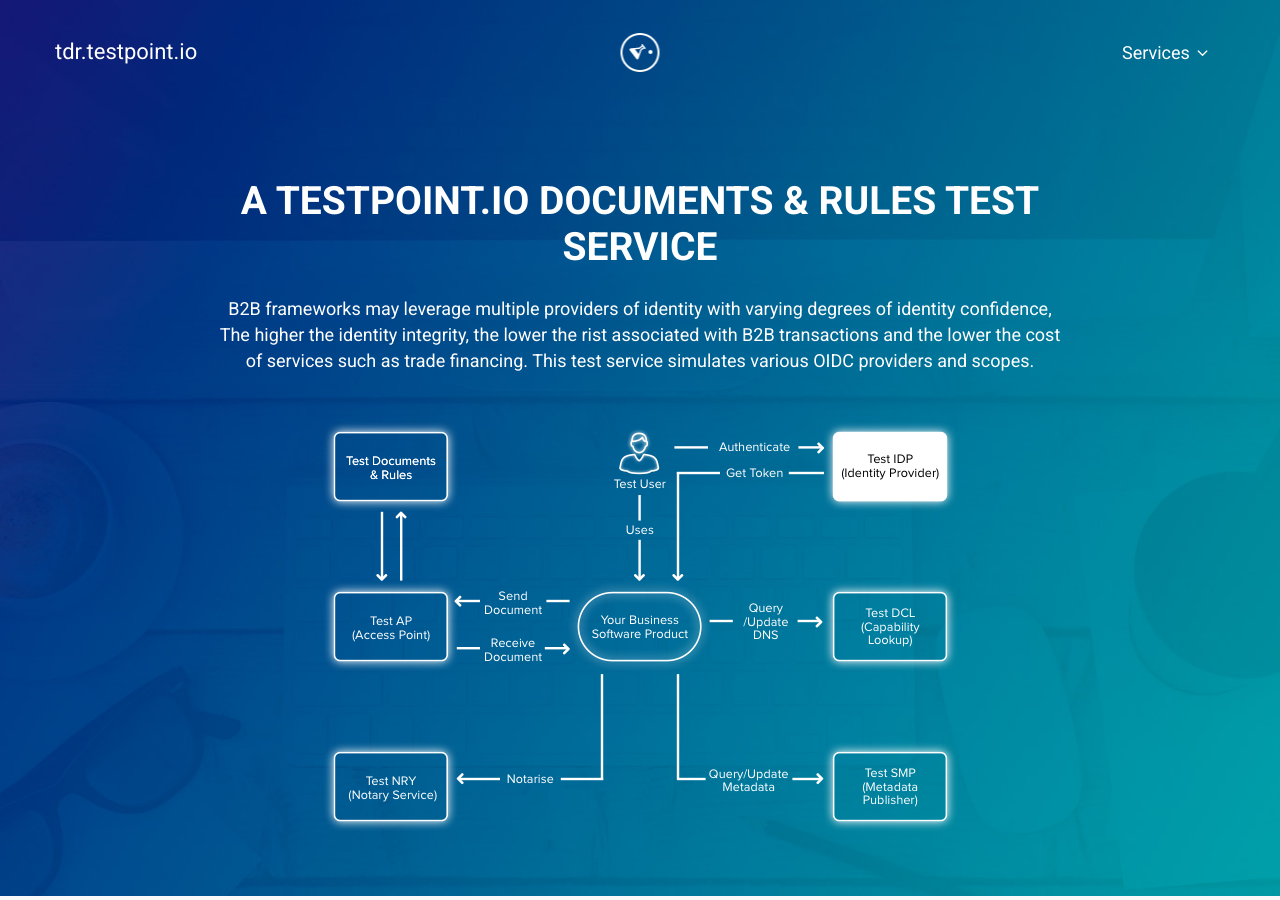
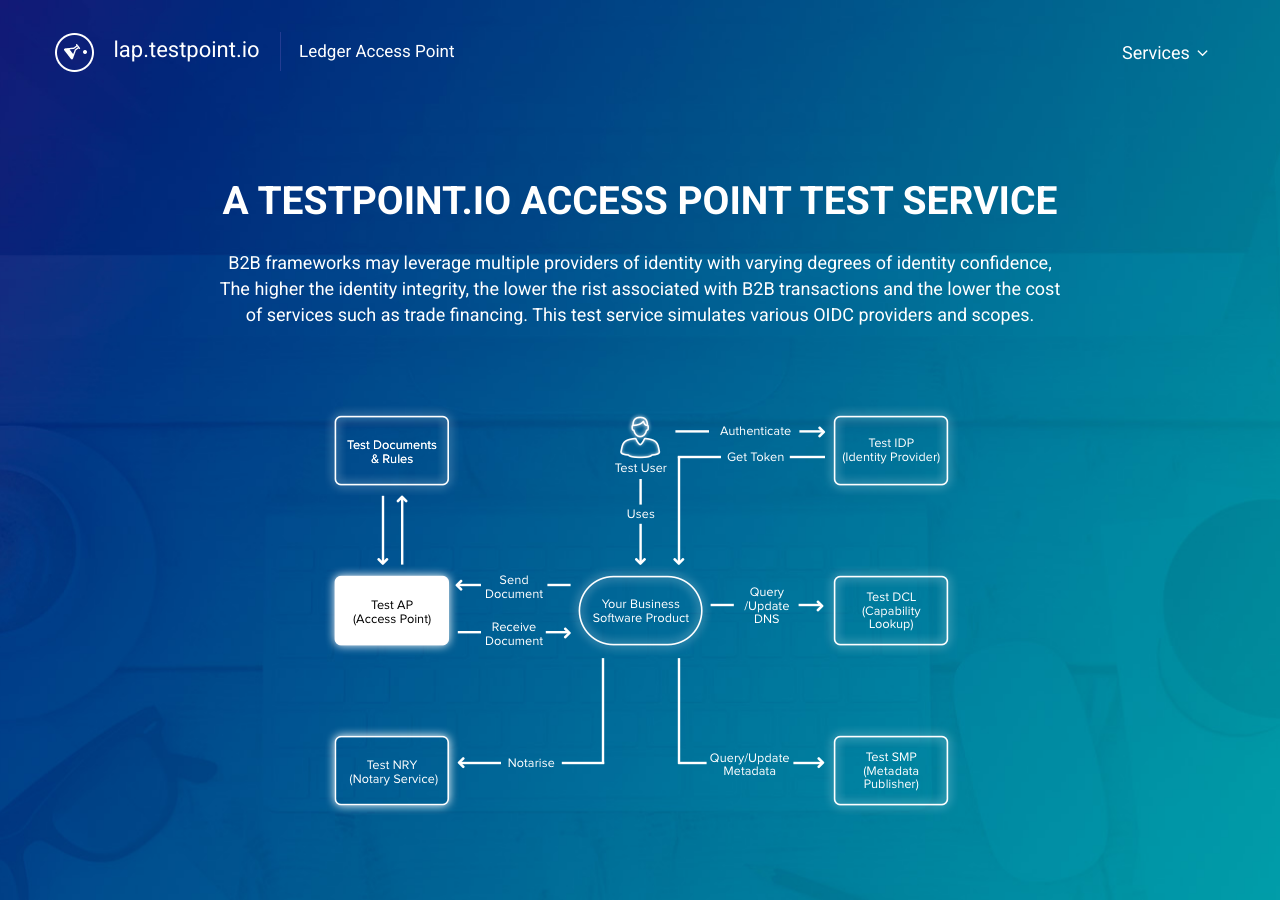
Before and after one commit to test-point/test-point.github.io, a Jekyll site: the page built from lap.html, in a window 1280 px wide and 900 px high. Built offline with Jekyll 4.4.1, drawn with Linux system fonts in a browser that asks for light colours.

Commit message:
update header links and layout
per https://github.com/company-book/metadata-registry/issues/134

```diff
--- a/_includes/header-subpage.html
+++ b/_includes/header-subpage.html
@@ -1,9 +1,11 @@
 <div class="header">
     <header class="wrapper">
         <div class="logo">
-            <a href="/" title="">{{ page.subdomain }}.testpoint.io</a>
-        </div>
-        <a class="main-logo" href="/" title=""><img src="/images/logo.png" alt=""></a>
+            <a href="/" title=""><img src="/images/logo.png" alt=""></a>
+            <ahref="/" title="">{{ page.subdomain }}.testpoint.io</a>
+            <span class="tagline">{{ page.tagline }}</span>
+       </div>
+
         {% include menu.html %}
     </header>
 </div>
--- a/_includes/header.html
+++ b/_includes/header.html
@@ -1,8 +1,8 @@
 <div class="header">
     <header class="wrapper">
         <div class="logo">
-            <a href="/" title=""><img src="/images/logo.png" alt="">Testpoint.io</a>
-            <span class="tagline">  </span>
+            <a href="/" title=""><img src="/images/logo.png" alt="">testpoint.io</a>
+            <span class="tagline">B2B Developer Resources</span>
         </div>
         {% include menu.html %}
     </header>
--- a/_includes/menu.html
+++ b/_includes/menu.html
@@ -5,8 +5,7 @@
             <label for="dropdown" class="has-dropdown">Services</label>
             <input type="checkbox" id="dropdown"/>
             <ul class="subemnu">
-                <!--li><a href="/tdr.html">Test Documents &amp; Rules</a></li-->
-                <li><a href="/ap.html">Test AP</a></li>
+                <li><a href="/lap.html">Test LAP</a></li>
                 <li><a href="/nry.html">Test NRY</a></li>
                 <li><a href="https://idp.testpoint.io/">Test IDP</a></li>
                 <li><a href="https://dcl.testpoint.io/">Test DCL</a></li>
--- a/tdr.html
+++ b/lap.html
@@ -1,16 +1,17 @@
 ---
 layout: subpage
-title: A Testpoint.io documents &amp; rules test service
-classwWapper: tdr
-subdomain: tdr
+title: A Testpoint.io access point test service
+classwWapper: ap
+subdomain: lap
+tagline: Ledger Access Point
 ---
 <section class="diagram">
     <div class="wrapper">
-        <h1>A Testpoint.io documents &amp; rules test service</h1>
+        <h1>A Testpoint.io access point test service</h1>
         <p>B2B frameworks may leverage multiple providers of identity with varying degrees of identity confidence, The higher the identity integrity, the lower the rist associated with B2B transactions and the lower the cost of services such as trade financing. This test service simulates various OIDC providers and scopes.</p>
         <div class="diagram-image">
-            <img src="/images/diagrams/test-tdr.png" class="visible-desktop" alt="">
-            <img src="/images/diagrams/test-tdr-mobile.png" class="visible-mobile" alt="">
+            <img src="/images/diagrams/test-ap.png" class="visible-desktop" alt="">
+            <img src="/images/diagrams/test-ap-mobile.png" class="visible-mobile" alt="">
         </div>
     </div>
 </section>
--- a/nry.html
+++ b/nry.html
@@ -3,6 +3,7 @@
 title: A Testpoint.io notary test service
 classwWapper: nry
 subdomain: nry
+tagline: Blockchain Notary
 ---
 <section class="diagram">
     <div class="wrapper">
```
Also changed, not shown: ap.html (deleted, +0 -36 lines).
